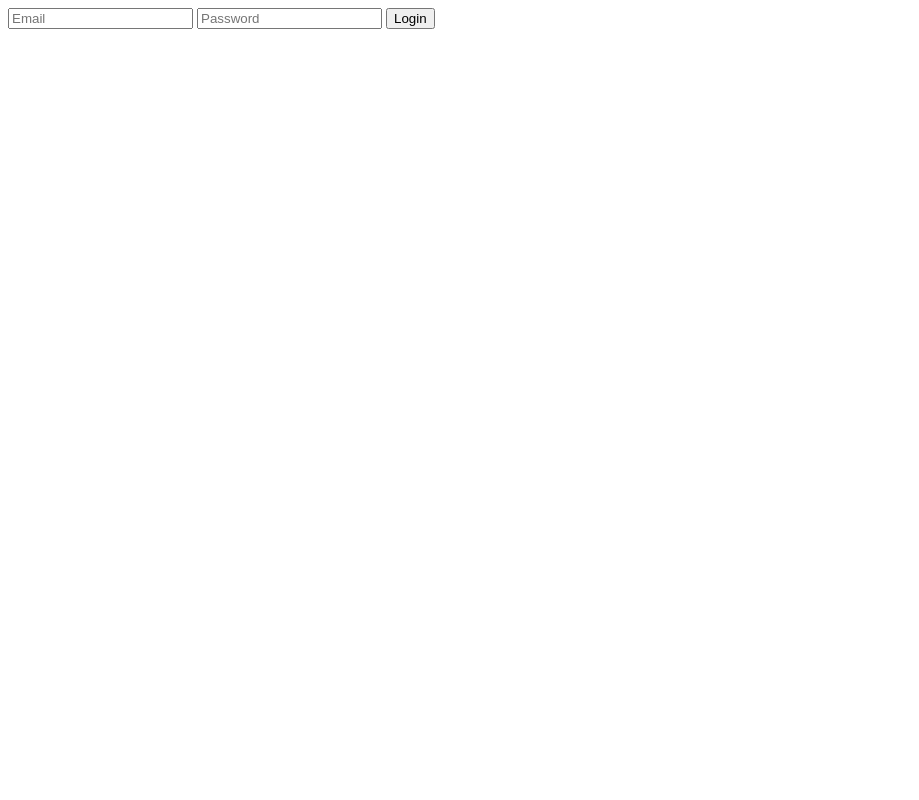
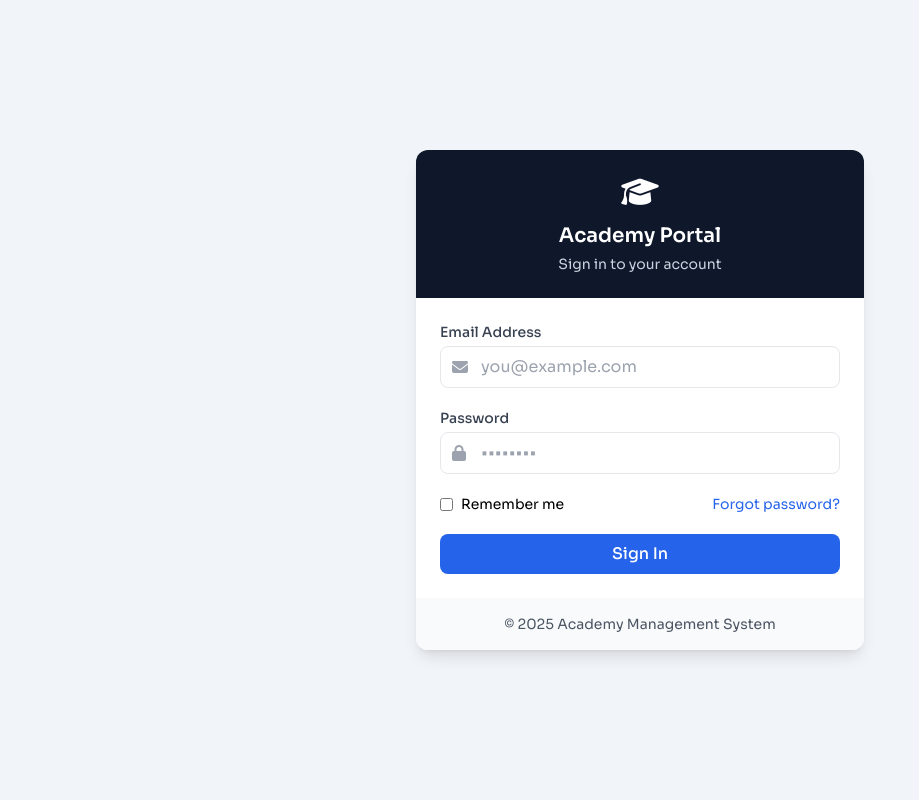
Before and after one commit to adili-abbakar/school_site, a PHP site: page /school_site/app/views/auth/login_form.php in a window 1280 px wide. Shown: the whole page, without its empty margins (0-919 px from the left). Run offline with PHP 8.4, Linux system fonts and the light colour scheme; some libraries are stand-ins or nearby versions.

Commit message:
feat(theme): add login page theme

```diff
--- a/app/views/auth/login_form.php
+++ b/app/views/auth/login_form.php
@@ -1,5 +1,103 @@
-<form method="POST" action="/login">
-    <input type="email" name="email" placeholder="Email" required />
-    <input type="password" name="password" placeholder="Password" required />
-    <button type="submit">Login</button>
-</form>
+<!DOCTYPE html>
+<html lang="en">
+
+<head>
+    <meta charset="UTF-8">
+    <title>Login | Academy</title>
+    <meta name="viewport" content="width=device-width, initial-scale=1.0">
+
+    <!-- Tailwind CDN -->
+    <script src="https://cdn.tailwindcss.com"></script>
+
+    <!-- Font Awesome -->
+    <link rel="stylesheet" href="https://cdnjs.cloudflare.com/ajax/libs/font-awesome/6.5.0/css/all.min.css">
+
+    <!-- Google Font -->
+    <link href="https://fonts.googleapis.com/css2?family=Sora:wght@400;500;600;700&display=swap" rel="stylesheet">
+
+    <style>
+        body {
+            font-family: 'Sora', sans-serif;
+        }
+    </style>
+</head>
+
+<body class="bg-slate-100 min-h-screen flex items-center justify-center px-4">
+
+    <!-- LOGIN CARD -->
+    <div class="w-full max-w-md bg-white rounded-xl shadow-lg overflow-hidden">
+
+        <!-- Header -->
+        <div class="bg-slate-900 text-white px-6 py-6 text-center">
+            <div class="flex justify-center mb-3">
+                <i class="fas fa-graduation-cap text-3xl"></i>
+            </div>
+            <h1 class="text-xl font-semibold">Academy Portal</h1>
+            <p class="text-sm text-slate-300 mt-1">Sign in to your account</p>
+        </div>
+
+        <!-- Form -->
+        <form class="px-6 py-6 space-y-5" method="POST" action="login.php">
+
+            <!-- Email -->
+            <div>
+                <label class="block text-sm font-medium text-gray-700 mb-1">
+                    Email Address
+                </label>
+                <div class="relative">
+                    <i class="fas fa-envelope absolute left-3 top-1/2 -translate-y-1/2 text-gray-400"></i>
+                    <input
+                        type="email"
+                        name="email"
+                        required
+                        placeholder="you@example.com"
+                        class="w-full pl-10 pr-3 py-2 border rounded-lg focus:outline-none focus:ring-2 focus:ring-blue-500">
+                </div>
+            </div>
+
+            <!-- Password -->
+            <div>
+                <label class="block text-sm font-medium text-gray-700 mb-1">
+                    Password
+                </label>
+                <div class="relative">
+                    <i class="fas fa-lock absolute left-3 top-1/2 -translate-y-1/2 text-gray-400"></i>
+                    <input
+                        type="password"
+                        name="password"
+                        required
+                        placeholder="••••••••"
+                        class="w-full pl-10 pr-3 py-2 border rounded-lg focus:outline-none focus:ring-2 focus:ring-blue-500">
+                </div>
+            </div>
+
+            <!-- Remember + Forgot -->
+            <div class="flex items-center justify-between text-sm">
+                <label class="flex items-center gap-2">
+                    <input type="checkbox" class="rounded border-gray-300 text-blue-600">
+                    Remember me
+                </label>
+                <a href="#" class="text-blue-600 hover:underline">
+                    Forgot password?
+                </a>
+            </div>
+
+            <!-- Submit -->
+            <button
+                type="submit"
+                class="w-full bg-blue-600 hover:bg-blue-700 text-white py-2 rounded-lg font-medium transition">
+                Sign In
+            </button>
+
+        </form>
+
+        <!-- Footer -->
+        <div class="px-6 py-4 bg-gray-50 text-center text-sm text-gray-600">
+            © 2025 Academy Management System
+        </div>
+
+    </div>
+
+</body>
+
+</html>
```
